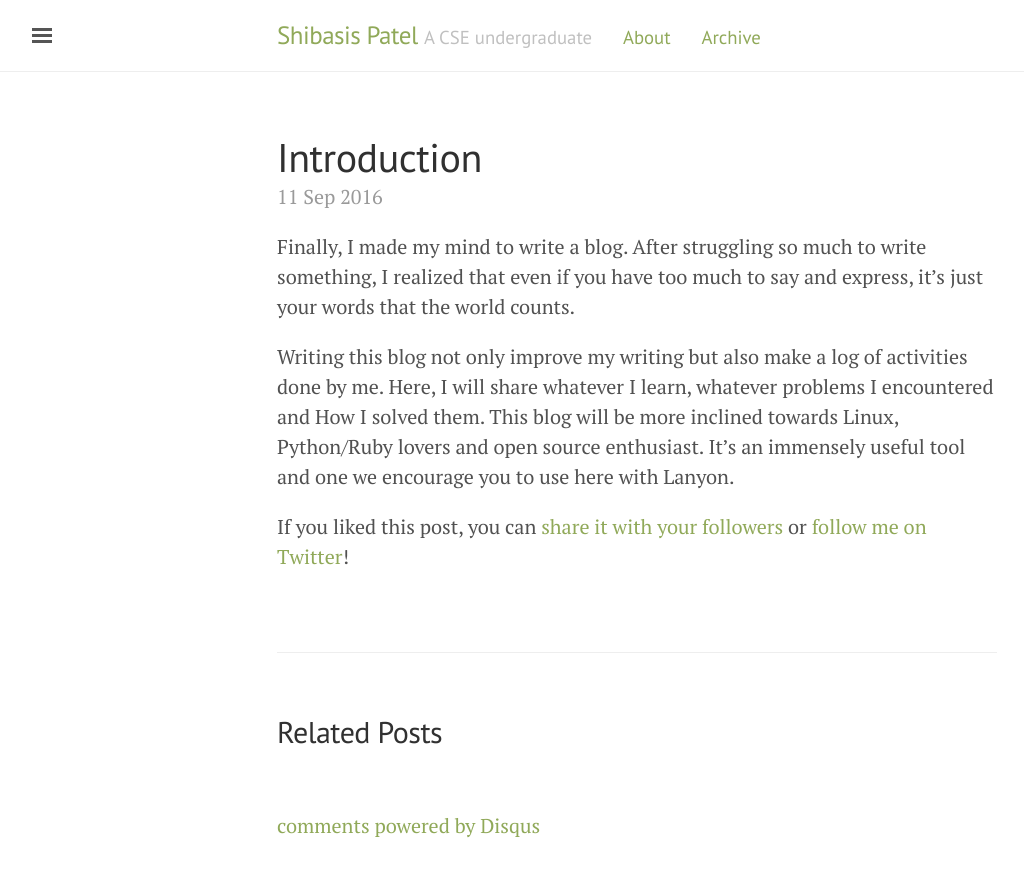
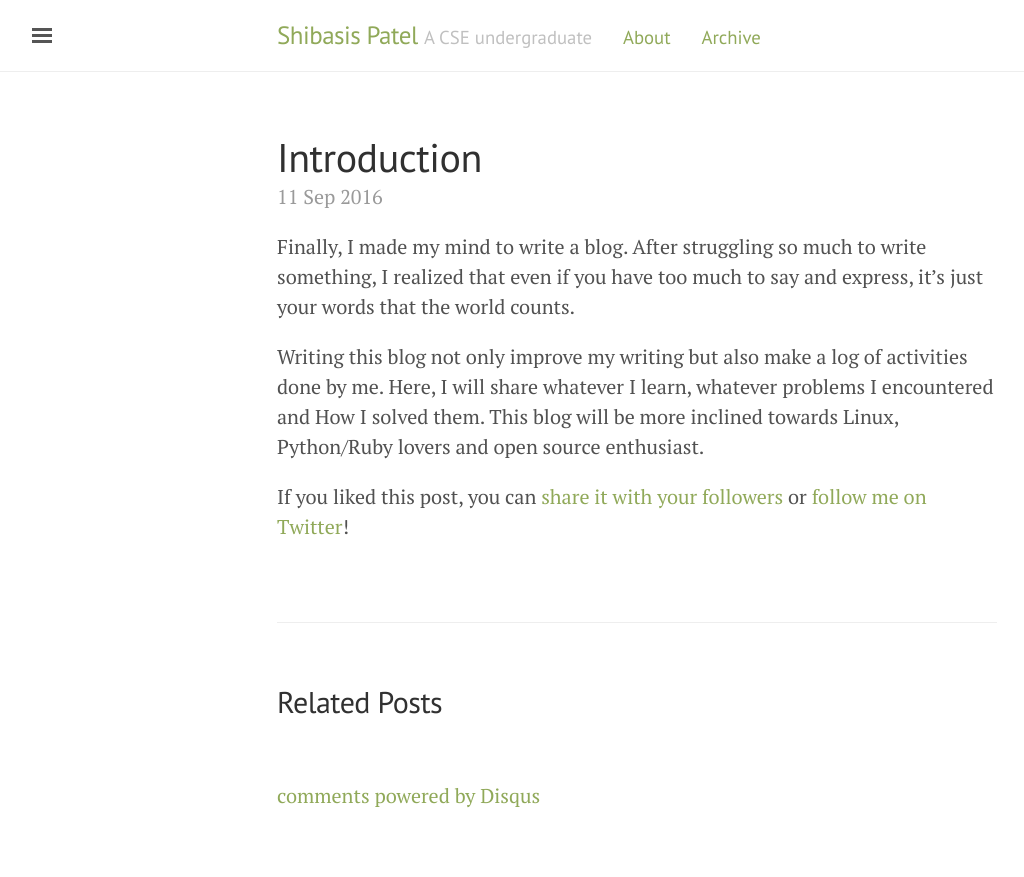
Before and after one commit to ankitjha97/shibasisp.github.io, a Jekyll site: the page built from _posts/2016-9-11-Introduction.md, in a window 1280 px wide. Shown: the top 877 px of the page, without its empty margins (3-1027 px from the left). Built offline with Jekyll 4.4.1, drawn with Linux system fonts in a browser that asks for light colours; nearby versions of some CDN libraries; comment, search, counter and statistics services are not loaded.

Commit message:
Update 2016-9-11-Introduction.md

```diff
--- a/_posts/2016-9-11-Introduction.md
+++ b/_posts/2016-9-11-Introduction.md
@@ -11,7 +11,7 @@ tags:
    Finally, I made my mind to write a blog. After struggling so much to write something, I realized that even if you have too much to say and express, it’s just your words that the world counts.
 
    Writing this blog not only improve my writing but also make a log of activities done by me. Here, I will share whatever I learn, whatever problems I encountered and How I solved them. This blog will be more inclined towards Linux, Python/Ruby lovers and open source enthusiast.
-It's an immensely useful tool and one we encourage you to use here with Lanyon.
+
 
 
 {% include twitter_plug.html %}
```
